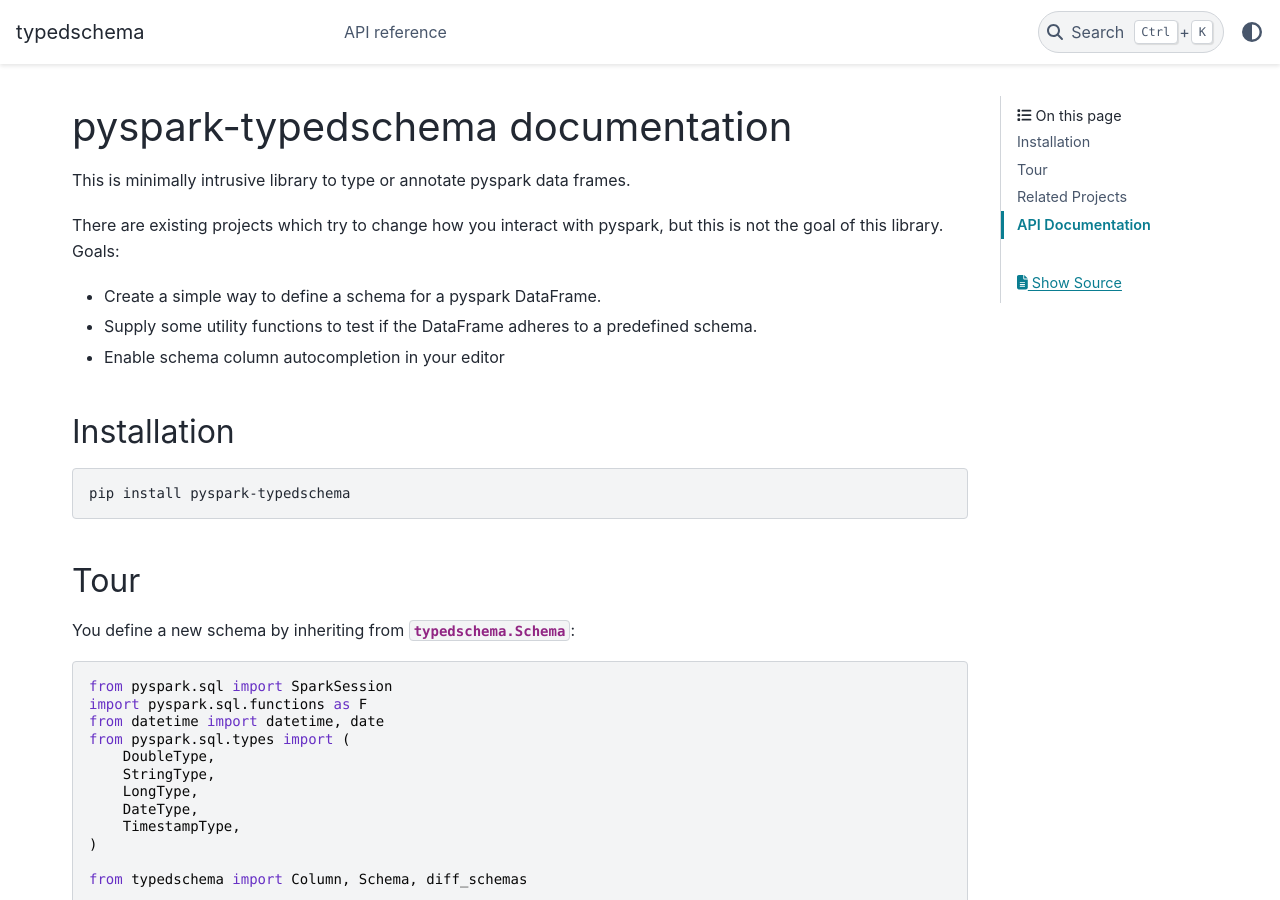
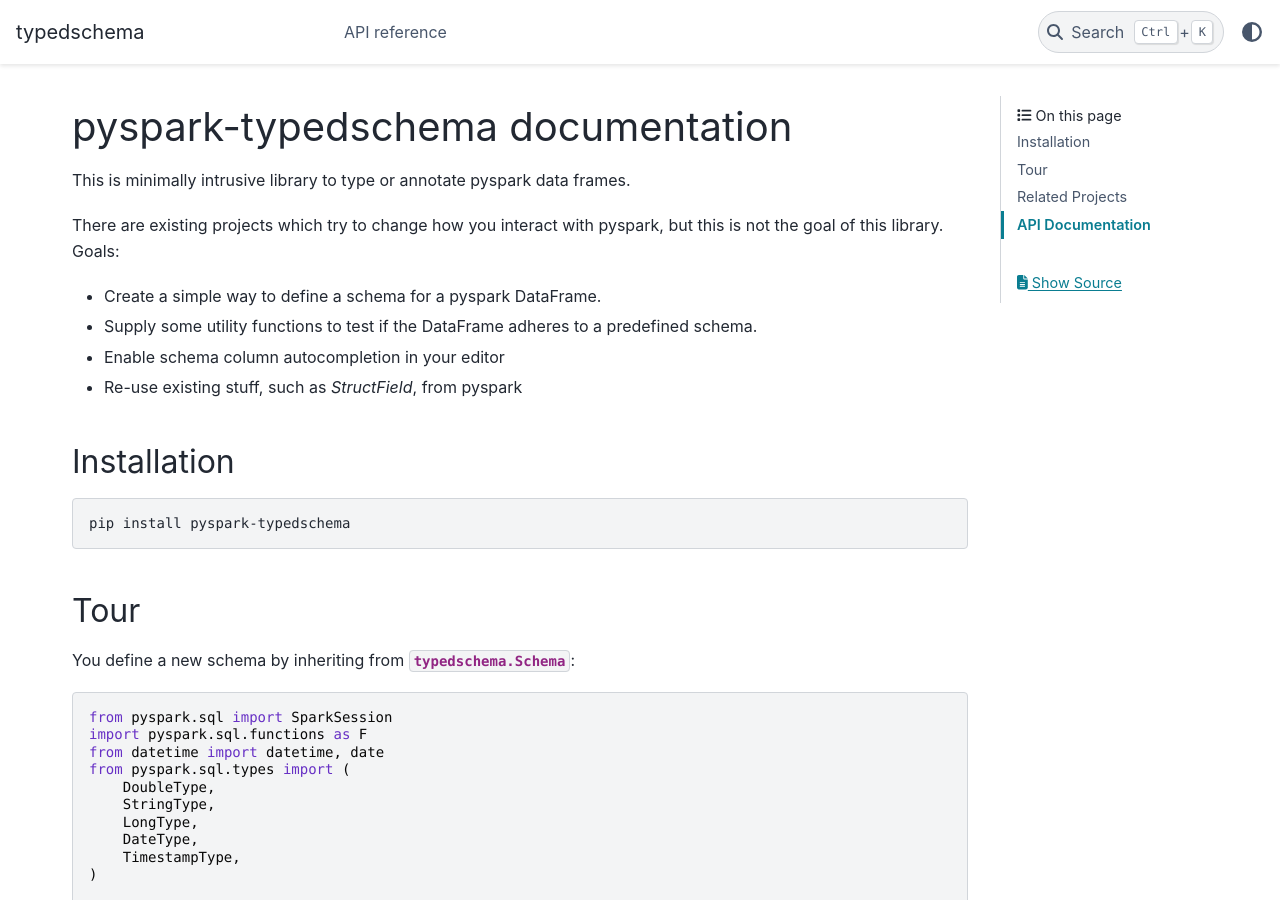
Before and after one commit to jwbargsten/typedschema, a Sphinx documentation site: the page built from docs/index.rst, in a window 1280 px wide and 900 px high. Built offline with Sphinx 7.4.7 and the PyData theme 0.15.4, drawn with Linux system fonts in a browser that asks for light colours; the version number could not be read and is left out.

Commit message:
doc improvement

```diff
--- a/docs/index.rst
+++ b/docs/index.rst
@@ -13,6 +13,7 @@ is not the goal of this library. Goals:
 * Create a simple way to define a schema for a pyspark DataFrame.
 * Supply some utility functions to test if the DataFrame adheres to a predefined schema.
 * Enable schema column autocompletion in your editor
+* Re-use existing stuff, such as `StructField`, from pyspark
 
 Installation
 ------------
```
Also changed, not shown: README.md (+1 -0 lines).
